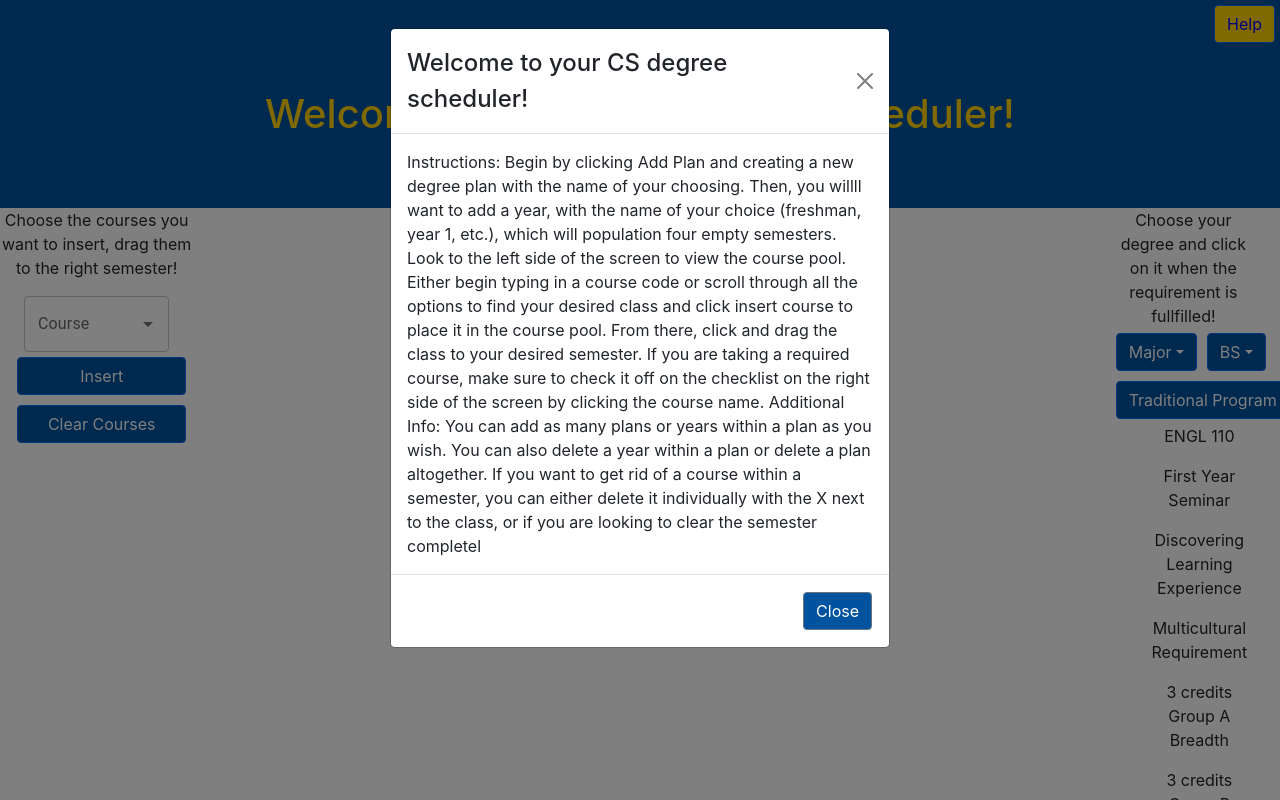
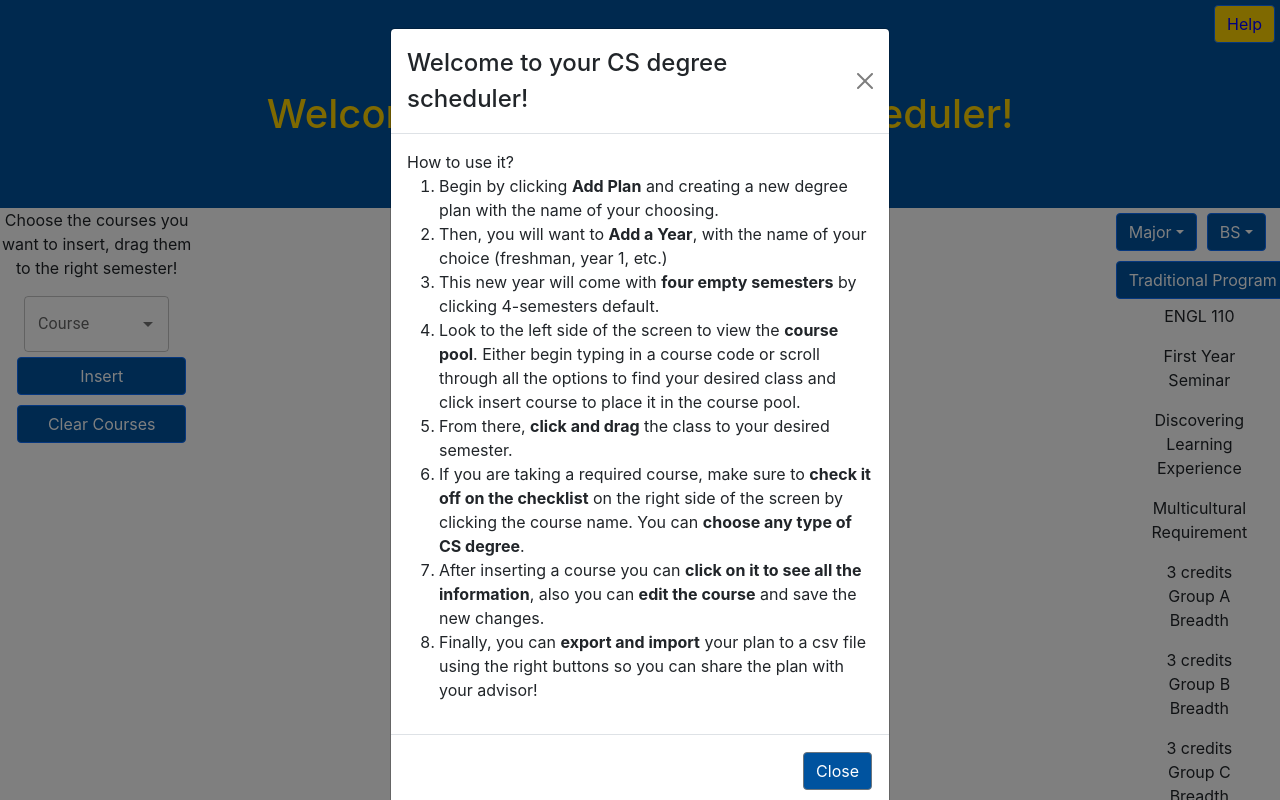
Before and after one commit to UD-CISC275-S22/cis-scheduler-team-5, a React (Create React App) app: page / in a window 1280 px wide. Shown: the top 800 px of the page. Built offline with nearby package versions, Linux system fonts and the light colour scheme.

Commit message:
mtejedor final edits

```diff
--- a/src/App.tsx
+++ b/src/App.tsx
@@ -23,7 +23,7 @@ function App(): JSX.Element {
                 </div>
             </header>
             <header className="App-header">
-                <h1>Welcome to your UD degree scheduler!</h1>{" "}
+                <h1>Welcome to your CS degree scheduler!</h1>{" "}
             </header>
             <Row>
                 <Col md="2">
--- a/src/components/CourseModal.tsx
+++ b/src/components/CourseModal.tsx
@@ -3,7 +3,6 @@ import { Button, Col, Container, Modal, Row } from "react-bootstrap";
 import { EditText, EditTextarea } from "react-edit-text";
 import { Course } from "../interfaces/course";
 import { Semester } from "../interfaces/semester";
-import Catalog from "../data/catalog.json";
 
 export function CourseModal({
     course,
@@ -22,27 +21,6 @@ export function CourseModal({
         name: string;
         value: string;
         previousValue: string;
-    }
-
-    function findCourse(name: string): Course {
-        const code = name.substring(0, 4);
-        const CATALOG_DATA: Record<string, Record<string, Course>> = Catalog;
-        let course: Course;
-        try {
-            course = CATALOG_DATA[code][name];
-        } catch {
-            course = {
-                code: "",
-                name: "",
-                descr: "",
-                credits: "",
-                preReq: "",
-                restrict: "",
-                breadth: "",
-                typ: ""
-            };
-        }
-        return course;
     }
 
     const handleSave = ({ name, value }: save) => {
@@ -67,33 +45,11 @@ export function CourseModal({
         }
     };
 
-    const handleSafePrevious = (changeCourse: Course) => {
-        const newEdit: Course = course;
-        const prevCourse: Course = findCourse(changeCourse.code);
-        newEdit.name = prevCourse.name;
-        newEdit.code = prevCourse.code;
-        newEdit.descr = prevCourse.descr;
-        newEdit.credits = prevCourse.credits;
-        newEdit.preReq = prevCourse.preReq;
-        newEdit.restrict = prevCourse.restrict;
-        newEdit.breadth = prevCourse.breadth;
-        newEdit.typ = prevCourse.typ;
-        handlePreviousChanges(newEdit);
-    };
-
     function handleSaveChanges(): void {
         const newCourses: Course[] = currentSemester.courses;
         newCourses[
             currentSemester.courses.findIndex((c) => c.code == course.code)
         ] = course;
-        currentSemester.courses = newCourses;
-    }
-
-    function handlePreviousChanges(newEdit: Course): void {
-        const newCourses: Course[] = currentSemester.courses;
-        newCourses[
-            currentSemester.courses.findIndex((c) => c.code == newEdit.code)
-        ] = newEdit;
         currentSemester.courses = newCourses;
     }
 
@@ -206,15 +162,6 @@ export function CourseModal({
                     <Button
                         variant="primary"
                         onClick={() => {
-                            handleSafePrevious(course);
-                            setShow(false);
-                        }}
-                    >
-                        Default Course
-                    </Button>
-                    <Button
-                        variant="primary"
-                        onClick={() => {
                             handleSaveChanges();
                             setShow(false);
                         }}
--- a/src/components/HelpModal.tsx
+++ b/src/components/HelpModal.tsx
@@ -26,23 +26,50 @@ export function HelpModal() {
                     </Modal.Title>
                 </Modal.Header>
                 <Modal.Body>
-                    Instructions: Begin by clicking Add Plan and creating a new
-                    degree plan with the name of your choosing. Then, you willll
-                    want to add a year, with the name of your choice (freshman,
-                    year 1, etc.), which will population four empty semesters.
-                    Look to the left side of the screen to view the course pool.
-                    Either begin typing in a course code or scroll through all
-                    the options to find your desired class and click insert
-                    course to place it in the course pool. From there, click and
-                    drag the class to your desired semester. If you are taking a
-                    required course, make sure to check it off on the checklist
-                    on the right side of the screen by clicking the course name.
-                    Additional Info: You can add as many plans or years within a
-                    plan as you wish. You can also delete a year within a plan
-                    or delete a plan altogether. If you want to get rid of a
-                    course within a semester, you can either delete it
-                    individually with the X next to the class, or if you are
-                    looking to clear the semester completel
+                    How to use it?
+                    <ol>
+                        <li>
+                            Begin by clicking <b>Add Plan</b> and creating a new
+                            degree plan with the name of your choosing.
+                        </li>
+                        <li>
+                            Then, you will want to <b>Add a Year</b>, with the
+                            name of your choice (freshman, year 1, etc.)
+                        </li>
+                        <li>
+                            This new year will come with{" "}
+                            <b>four empty semesters</b> by clicking 4-semesters
+                            default.
+                        </li>
+                        <li>
+                            Look to the left side of the screen to view the{" "}
+                            <b>course pool</b>. Either begin typing in a course
+                            code or scroll through all the options to find your
+                            desired class and click insert course to place it in
+                            the course pool.
+                        </li>
+                        <li>
+                            From there, <b>click and drag</b> the class to your
+                            desired semester.
+                        </li>
+                        <li>
+                            If you are taking a required course, make sure to{" "}
+                            <b>check it off on the checklist</b> on the right
+                            side of the screen by clicking the course name. You
+                            can <b>choose any type of CS degree</b>.
+                        </li>
+                        <li>
+                            After inserting a course you can{" "}
+                            <b>click on it to see all the information</b>, also
+                            you can <b>edit the course</b> and save the new
+                            changes.
+                        </li>
+                        <li>
+                            Finally, you can <b>export and import</b> your plan
+                            to a csv file using the right buttons so you can
+                            share the plan with your advisor!
+                        </li>
+                    </ol>
                 </Modal.Body>
                 <Modal.Footer>
                     <Button variant="secondary" onClick={handleClose}>
--- a/src/components/Requirements.tsx
+++ b/src/components/Requirements.tsx
@@ -405,10 +405,6 @@ export function Requirements(/*{ plans }: { plans: Plan[] }*/): JSX.Element {
             }}
         >
             <div>
-                <div>
-                    Choose your degree and click on it when the requirement is
-                    fullfilled!
-                </div>
                 <ButtonGroup>
                     <Dropdown>
                         <Dropdown.Toggle
```
